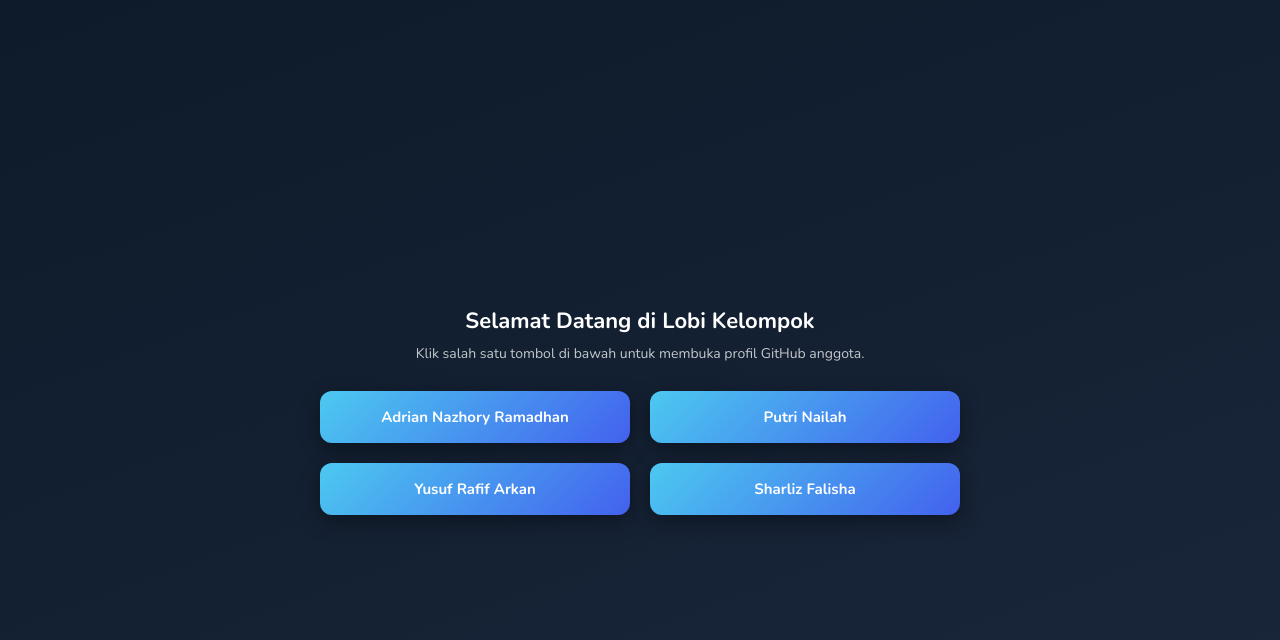
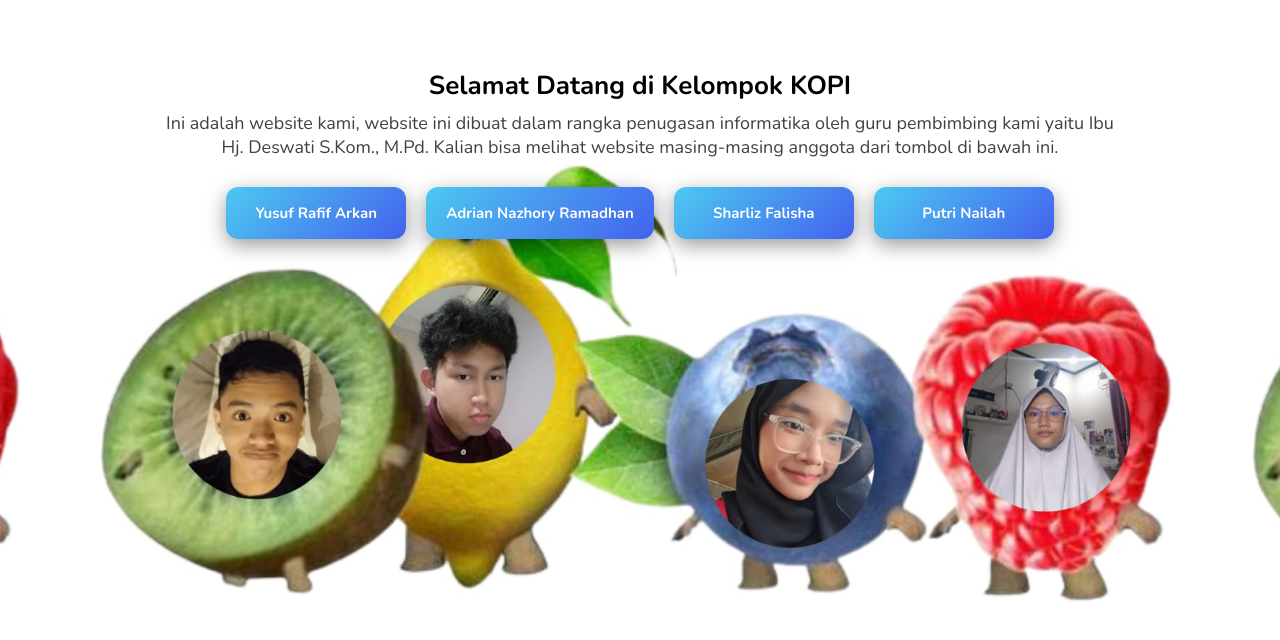
Before and after one commit to yusuf-rafif/Html, a plain HTML site: page index.html in a window 1280 px wide. Drawn offline with nearby package versions, Linux system fonts and the light colour scheme.

Commit message:
Update index.html

```diff
--- a/index.html
+++ b/index.html
@@ -1,11 +1,10 @@
 <!doctype html>
-
 <html lang="id">
 <head>
   <meta charset="utf-8" />
   <meta name="viewport" content="width=device-width,initial-scale=1" />
   <title>Lobi Kelompok</title>
-  <!-- Google Font -->
+
   <link href="https://fonts.googleapis.com/css2?family=Nunito:wght@400;600;700&display=swap" rel="stylesheet">
   <style>
     :root{
@@ -13,72 +12,73 @@
       --bg-2: #1b263b;    /* deep blue */
       --accent-1: #4cc9f0; /* cyan */
       --accent-2: #4361ee; /* blue */
-      --muted: rgba(255,255,255,0.75);
+      --muted: rgba(0, 0, 0, 0.75);
       --card: rgba(255,255,255,0.04);
-    }*{box-sizing:border-box;margin:0;padding:0}
+    }
+    *{box-sizing:border-box;margin:0;padding:0}
     html,body{height:100%}
     body{
       font-family: 'Nunito', system-ui, -apple-system, 'Segoe UI', Roboto, Arial;
-  color: #fff;
+      color: #000000;
       background: linear-gradient(160deg,var(--bg-1) 0%, var(--bg-2) 100%);
+      background-image: url(kelompok.jpg);
+      background-size: 90%;
+      background-position-x: center;
+      background-position-y: 110px;
       -webkit-font-smoothing:antialiased;
-  display:flex;align-items:center;justify-content:center;padding:28px;
+      display:flex;
+      justify-content:center;
+      padding:28px;
     }
 
     .container{
       width:min(960px,96%);
       text-align:center;
+      margin-top:40px;
     }
 
-.group-photo{
-  width:80%;max-width:480px;margin:0 auto 20px;border-radius:14px;overflow:hidden;box-shadow:0 8px 28px rgba(0,0,0,0.6);
-}
-.group-photo img{width:100%;height:100%;object-fit:cover;display:block}
-
-h1{font-size:22px;margin-bottom:8px;font-weight:700}
-p.lead{color:var(--muted);font-size:14px;margin-bottom:28px}
+    h1{font-size:26px;margin-bottom:8px;font-weight:700}
+    p.lead{color:var(--muted);font-size:18px;margin-bottom:28px}
 
     .buttons{
-  display:grid;
-  grid-template-columns:1fr 1fr;
+      display:flex;
+      flex-wrap:wrap;
       gap:20px;
-  max-width:640px;
-  margin:0 auto;
+      justify-content:center;
     }
 
     .btn{
       display:flex;align-items:center;justify-content:center;
-  padding:16px;border-radius:12px;
+      padding:16px 20px;
+      border-radius:12px;
       font-weight:700;font-size:15px;
       text-decoration:none;
       transition: transform .25s ease, box-shadow .25s ease, background .4s ease;
       color:#fff;
       background:linear-gradient(135deg,var(--accent-1),var(--accent-2));
       box-shadow:0 6px 20px rgba(0,0,0,0.4);
+      min-width: 180px;
     }
     .btn:hover{
       transform:translateY(-6px) scale(1.03);
       box-shadow:0 14px 32px rgba(0,0,0,0.65);
       background:linear-gradient(135deg,var(--accent-2),var(--accent-1));
     }
-
   </style>
 </head>
 <body>
-  <main class="container" role="main"><div class="group-photo">
-</div>
+  <main class="container" role="main">
+    <div class="group-photo"></div>
 
-<h1>Selamat Datang di Lobi Kelompok</h1>
-<p class="lead">Klik salah satu tombol di bawah untuk membuka profil GitHub anggota.</p>
+    <h1>Selamat Datang di Kelompok KOPI</h1>
+    <p class="lead">Ini adalah website kami, website ini dibuat dalam rangka penugasan informatika oleh guru pembimbing kami yaitu Ibu Hj. Deswati S.Kom., M.Pd. Kalian bisa melihat website masing-masing anggota dari tombol di bawah ini.</p>
 
     <div class="buttons">
+      <a class="btn" href="https://yusuf-rafif.github.io/htmlyusuf/" target="_blank">Yusuf Rafif Arkan</a>
       <a class="btn" href="https://adriannazhory1-dot.github.io/ianhtml/" target="_blank">Adrian Nazhory Ramadhan</a>
+      <a class="btn" href="https://shrlyvs.github.io/Sharliz-Falisha/" target="_blank">Sharliz Falisha</a>
       <a class="btn" href="https://ultramannailah.github.io/kuga/" target="_blank">Putri Nailah</a>
-  <a class="btn" href="https://yusuf-rafif.github.io/htmlyusuf/" target="_blank">Yusuf Rafif Arkan</a>
-  <a class="btn" href="https://shrlyvs.github.io/Sharliz-Falisha/" target="_blank">Sharliz Falisha</a>
     </div>
-
   </main>
 </body>
-
 </html>
```
Lines whose indentation alone changed are shown as unchanged.
